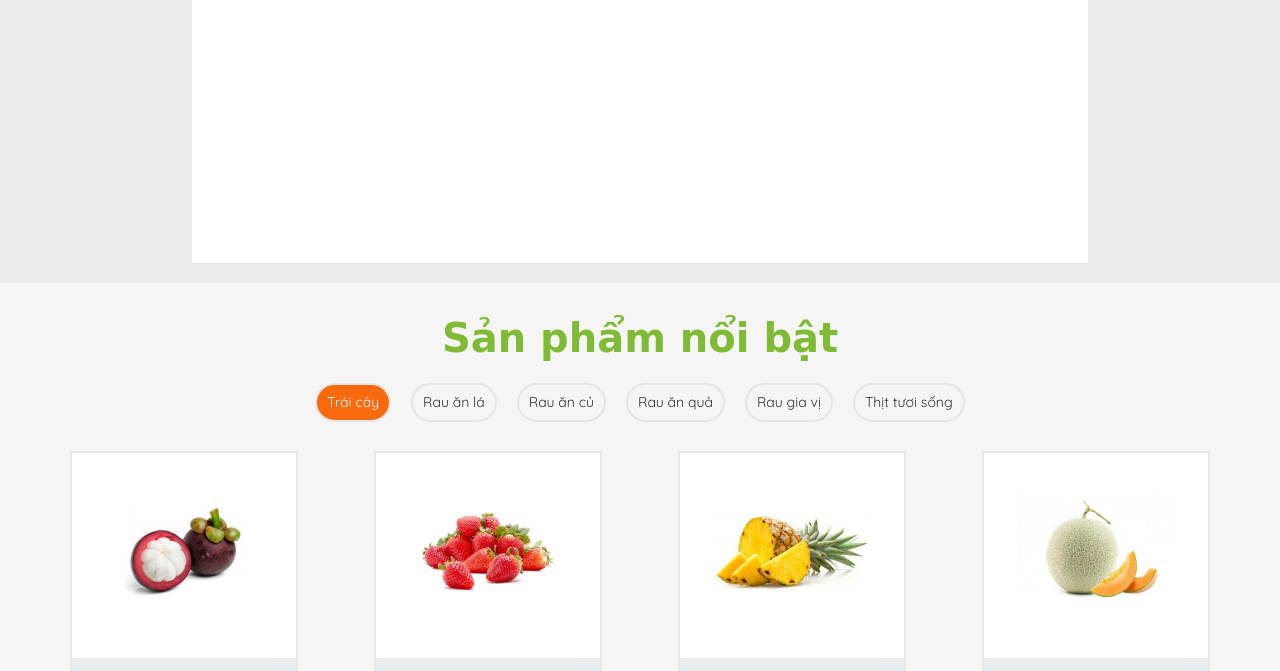
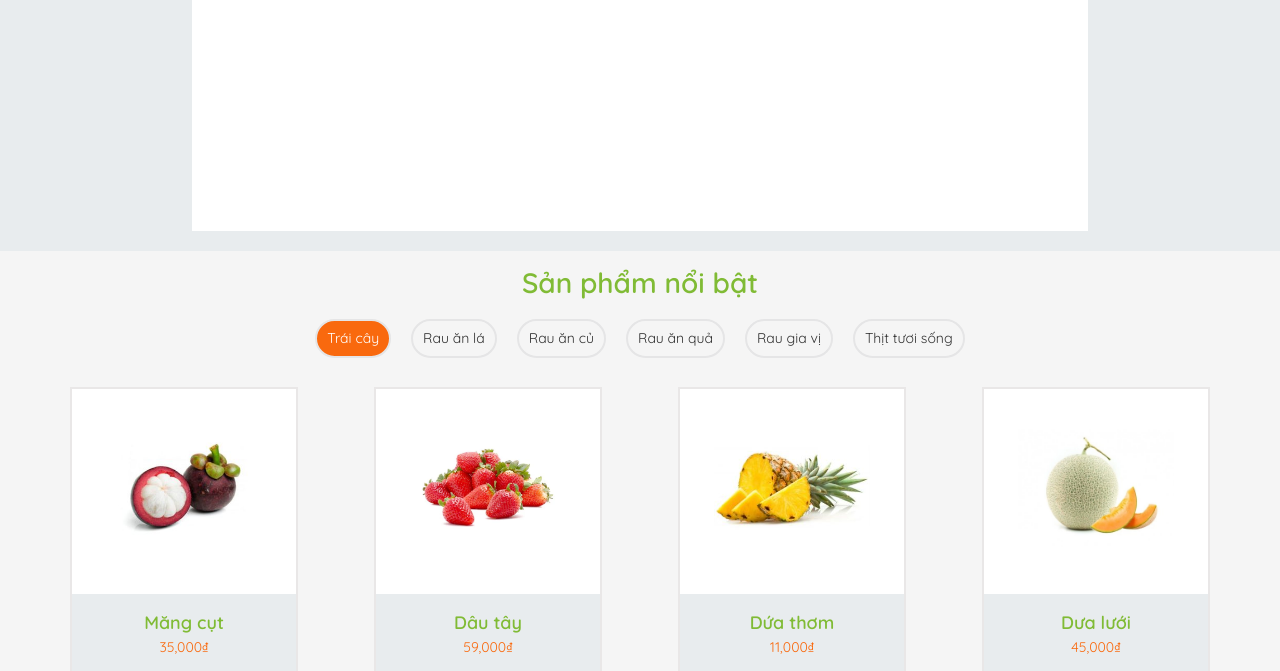
Before and after one commit to dinhquang123/web, a plain HTML site: page index.html in a window 1280 px wide. Shown: the part 965-1636 px from the top of the page. Drawn offline with nearby package versions, Linux system fonts and the light colour scheme; files that its build step writes are made by us from their sources; files whose address does not match are found by name.

Commit message:
Update base.css

```diff
--- a/css/base.css
+++ b/css/base.css
@@ -361,15 +361,6 @@ html {
   font-weight: 600;
 }
 
-.outstanding__title {
-  display: flex;
-  justify-content: center;
-  font-size: 20px;
-  color: var(--primary-color);
-  font-family: "Bad Script", cursive;
-  padding-top: 16px;
-}
-
 .margin-top {
   margin-top: 300px;
 }
```
